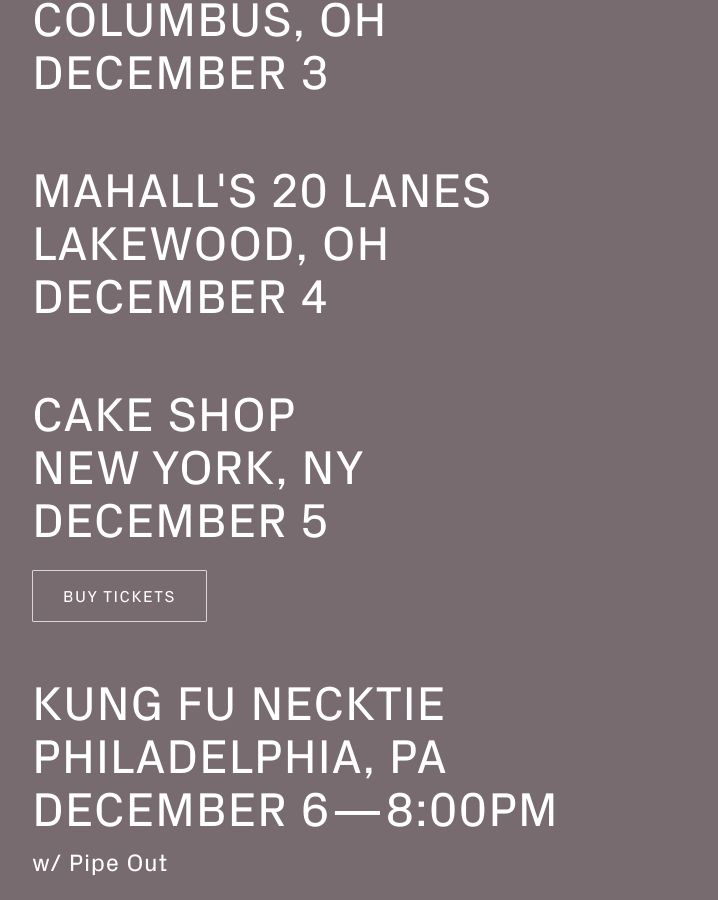
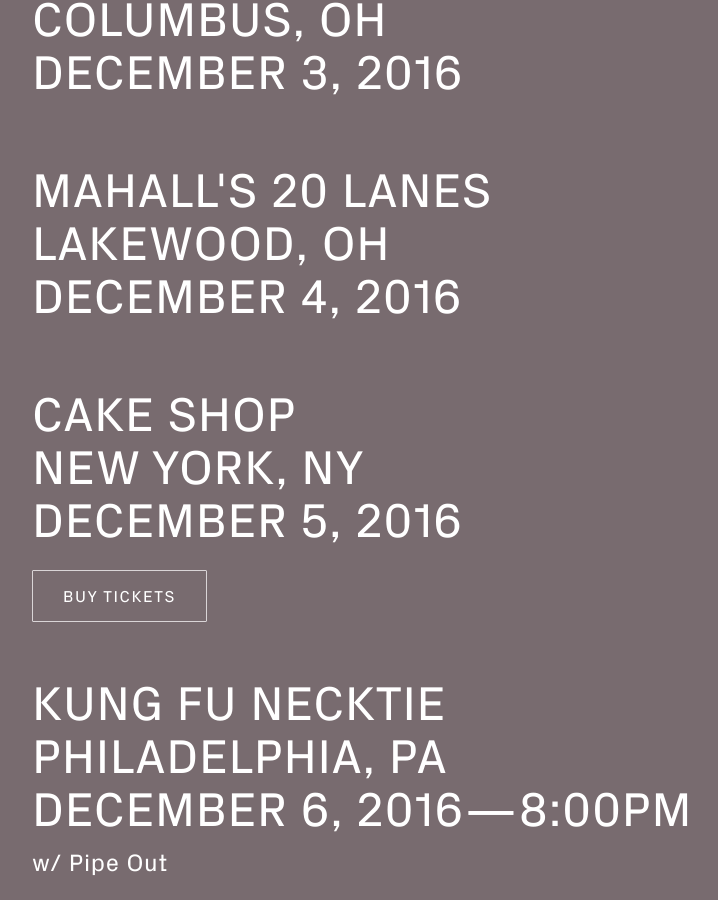
Before and after one commit to sunjacket/sunjacket.github.io, a Jekyll site: the page built from index.html, in a window 1280 px wide and 900 px high, scrolled down 4781 px. Shown: the whole window, without its empty margins (32-750 px from the left). Built offline with Jekyll 4.4.1, drawn with Linux system fonts in a browser that asks for light colours; nearby versions of some CDN libraries; comment, search, counter and statistics services are not loaded; some of the changed text lies outside the part shown.

Commit message:
Update shows

```diff
--- a/index.html
+++ b/index.html
@@ -144,7 +144,7 @@
         <dl class="show-details">
           <dt class="show-venue">Melody Inn</dt>
           <dd class="show-location">Indianapolis, IN</dd>
-          <dd class="show-date-time">December 2</dd>
+          <dd class="show-date-time">December 2, 2016</dd>
           <dd class="show-bands">w/ Jomberfox, Blue Moon Revue, Gas Station Art</dd>
         </dl>
       </li>
@@ -154,7 +154,7 @@
         <dl class="show-details">
           <dt class="show-venue">Tree Bar</dt>
           <dd class="show-location">Columbus, OH</dd>
-          <dd class="show-date-time">December 3</dd>
+          <dd class="show-date-time">December 3, 2016</dd>
         </dl>
       </li>
       <!-- /show -->
@@ -163,7 +163,7 @@
         <dl class="show-details">
           <dt class="show-venue">Mahall's 20 Lanes</dt>
           <dd class="show-location">Lakewood, OH</dd>
-          <dd class="show-date-time">December 4</dd>
+          <dd class="show-date-time">December 4, 2016</dd>
         </dl>
       </li>
       <!-- /show -->
@@ -172,7 +172,7 @@
         <dl class="show-details">
           <dt class="show-venue">Cake Shop</dt>
           <dd class="show-location">New York, NY</dd>
-          <dd class="show-date-time">December 5</dd>
+          <dd class="show-date-time">December 5, 2016</dd>
         </dl>
         <a class="btn btn-buy-tickets" href="http://www.ticketfly.com/event/1364059-sunjacket-new-york/" target="_blank">Buy Tickets</a>
       </li>
@@ -182,7 +182,7 @@
         <dl class="show-details">
           <dt class="show-venue">Kung Fu Necktie</dt>
           <dd class="show-location">Philadelphia, PA</dd>
-          <dd class="show-date-time">December 6—8:00PM</dd>
+          <dd class="show-date-time">December 6, 2016—8:00PM</dd>
           <dd class="show-bands">w/ Pipe Out</dd>
         </dl>
         <a class="btn btn-buy-tickets" href="https://www.ticketfly.com/purchase/event/1352975" target="_blank">Buy Tickets</a>
@@ -193,7 +193,7 @@
         <dl class="show-details">
           <dt class="show-venue">Founders Brewing Company</dt>
           <dd class="show-location">Grand Rapids, MI</dd>
-          <dd class="show-date-time">December 8—9:30PM</dd>
+          <dd class="show-date-time">December 8, 2016—9:30PM</dd>
           <dd class="show-bands">w/ Lazy Genius, hi-ker</dd>
         </dl>
         <a class="btn btn-rsvp" href="https://www.facebook.com/events/1366067283433524/" target="_blank">RSVP</a>
```
